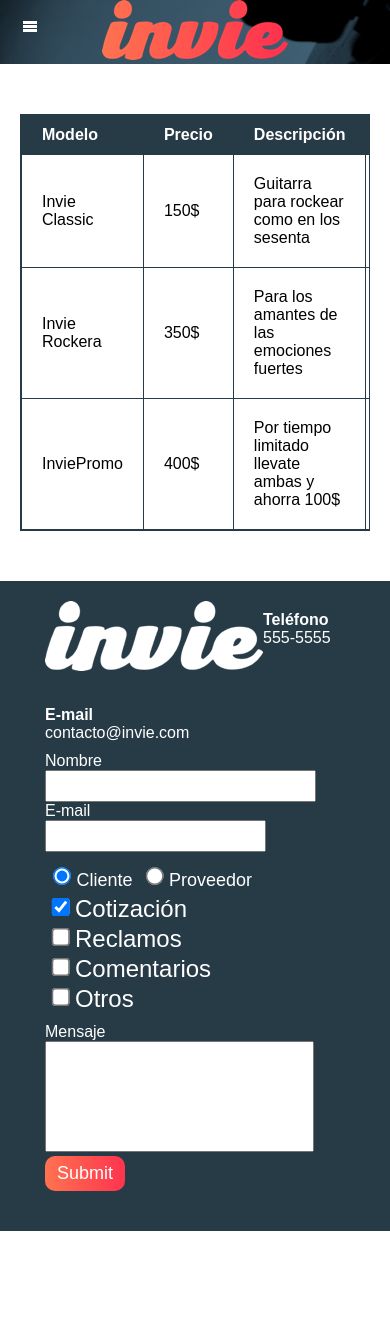
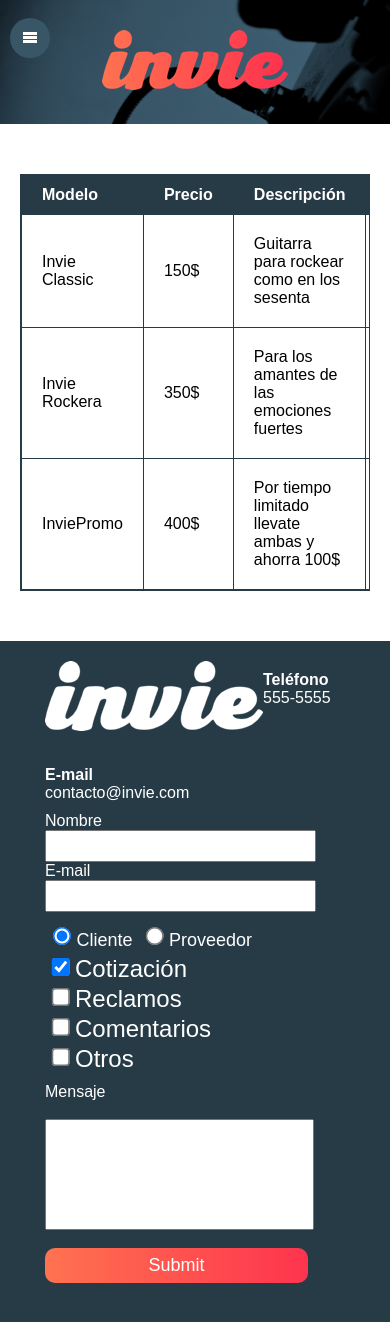
Before and after one commit to omarefg/invie, a plain HTML site: page precios.html in a window 390 px wide. Before the commit the page ends 1231 px from the top, so only its background shows below. Drawn offline with Linux system fonts and the light colour scheme; some packages are replaced by stand-ins of ours; a script that the page names is missing; files whose address does not match are found by name; a web font is replaced by a local one.

Commit message:
Se añadieron cambios al boton del footer

```diff
--- a/css/invie.css
+++ b/css/invie.css
@@ -196,7 +196,7 @@ textarea{
   height: 40px;
   line-height: 40px;
   border-radius: 50%;
-  /*background-color: #395667;*/
+  background-color: #395667;
   color: white;
   display: none;
   text-align: center;
@@ -284,6 +284,13 @@ textarea{
   table{
     margin: 0;
   }
+  .formulario .button{
+    width: 90%;
+    display: block;
+  }
+  .mensaje{
+    display: grid;
+  }
 
 }
 
@@ -329,6 +336,9 @@ textarea{
 
 /*Query de Smartphone*/
 @media screen and (max-width: 650px){
+  .logoprecios{
+    margin-top: 20px;
+  }
   .Menu{
     position: static;
     display: block;
@@ -349,8 +359,15 @@ textarea{
 
 @media screen and (max-width: 500px) {
   /*PORTADA*/
+  .logoprecios{
+    margin: 30px 0;
+  }
   .burguer-button{
     display: inline-block;
+  }
+  .burguer-button::before{
+    position: relative;
+    top: 11px;
   }
 
   .Contenedor{
--- a/precios.html
+++ b/precios.html
@@ -12,7 +12,7 @@
     <header id="Header" class="Header background"> <!-- Header -->
       <div class="Contenedor">
         <figure class="Logotipo"> <!-- Logotipo -->
-          <img src="images/invie.png" width="186" height="60" alt="Invie Logotipo" srcset="images/invie.png 1x, images/invie2x.png 2x"/>
+          <img class="logoprecios" src="images/invie.png" width="186" height="60" alt="Invie Logotipo" srcset="images/invie.png 1x, images/invie2x.png 2x"/>
         </figure>
         <i class="burguer-button icon-menu" id="bbutton" touchstart="menuCan()"></i>
         <nav class="Menu" id="menu"> <!-- Menú -->
@@ -84,11 +84,11 @@
             <div class="datos">
               <label for="nombre">Nombre</label>
               <br>
-              <input class="entnombre" type="text" id="nombre" required name="nombre" style="width:90%"/>
+              <input type="text" id="nombre" required name="nombre" style="width:90%"/>
               <br>
               <label for="email">E-mail</label>
               <br>
-              <input type="email" id="email" required name="email"/>
+              <input type="email" id="email" required name="email" style="width:90%"/>
             </div>
             <div class="usuario">
               <label for="cliente">
@@ -116,7 +116,9 @@
           <div class="col2">
             <div class="mensaje">
               <label for="mensaje">Mensaje</label>
-              <textarea name="mensaje" rows="7" cols="30" id="mensaje"></textarea>
+              <br>
+              <textarea class="textarea" name="mensaje" rows="7" cols="25" id="mensaje"></textarea>
+              <br>
               <input class="button" type="submit" name=""/>
             </div>
           </div>
@@ -124,24 +126,30 @@
       </div>
     </footer>
     <script src="https://cdnjs.cloudflare.com/ajax/libs/blazy/1.8.2/blazy.min.js" type="text/javascript"></script>
+    <script src="https://cdnjs.cloudflare.com/ajax/libs/hammer.js/2.0.8/hammer.min.js" type="text/javascript"></script>
     <script type="text/javascript">
       var b=document.getElementById("bbutton");
       var m=document.getElementById("menu");
       var c=window.matchMedia("(max-width:500px)");
       c.addListener(menuCan());
+      function toggleMenu(){
+        m.classList.toggle("active")
+      };
+      function showMenu(){
+        m.classList.add("active")
+      };
+      function hideMenu(){
+        m.classList.remove("active")
+      };
       function menuCan(){
           if (c.matches) {
             //Si se cumple hagamos esto
-            console.log("Se cumple la condición");
             b.addEventListener("touchstart", toggleMenu);
 
           }else {
-            console.log("No se cumple");
+            //Y si no...
             b.addEventListener("touchstart", toggleMenu);
           }
-          function toggleMenu(){
-            m.classList.toggle("active")
-          };
         }
 
         var bLazy = new Blazy({
@@ -151,6 +159,11 @@
       var bLazy =new Blazy({
         selector: 'img'
       });
+      var body=document.body;
+      var gestos = new Hammer(body);
+
+      gestos.on('swipeleft', hideMenu);
+      gestos.on('swiperight', showMenu);
     </script>
   </body>
 </html>
```
